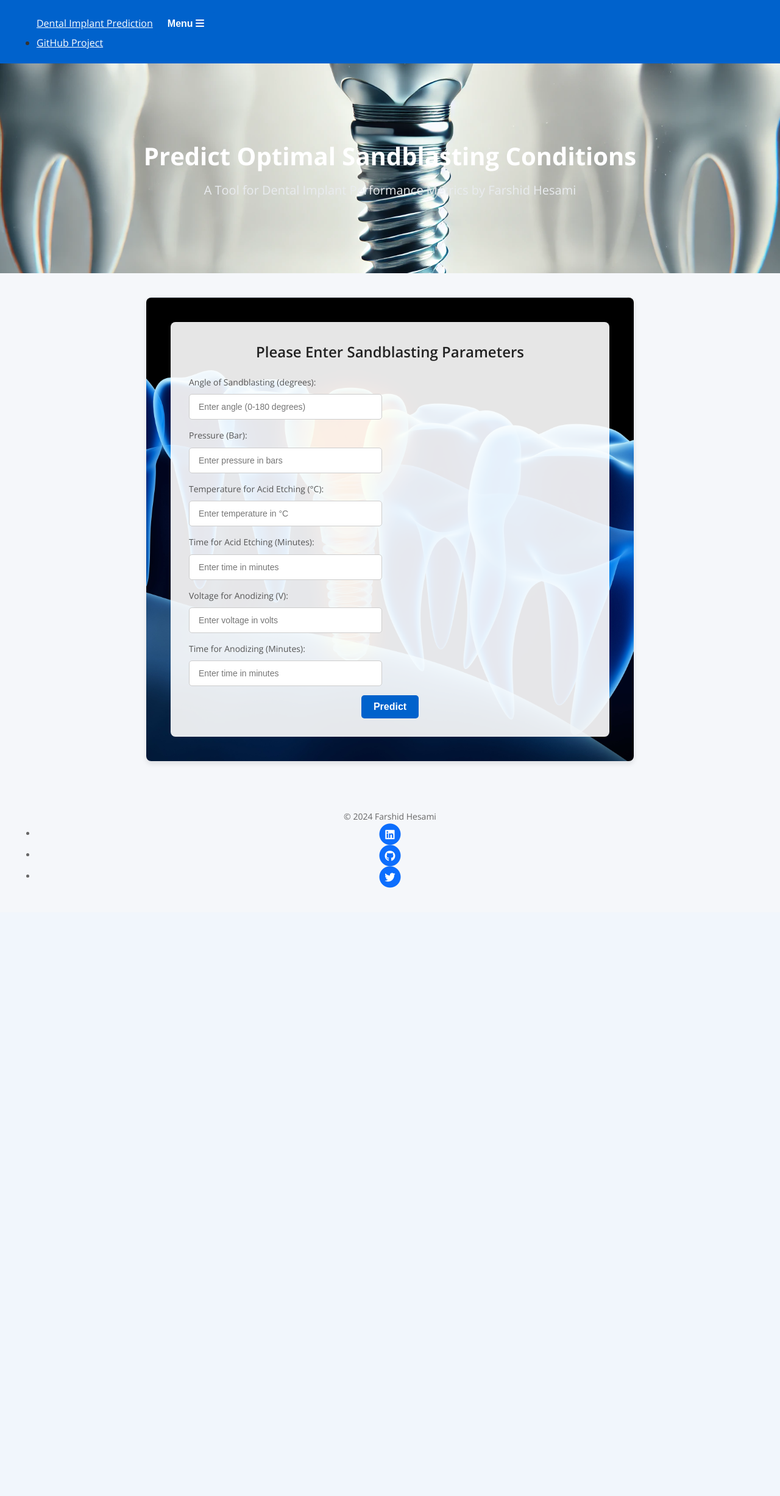
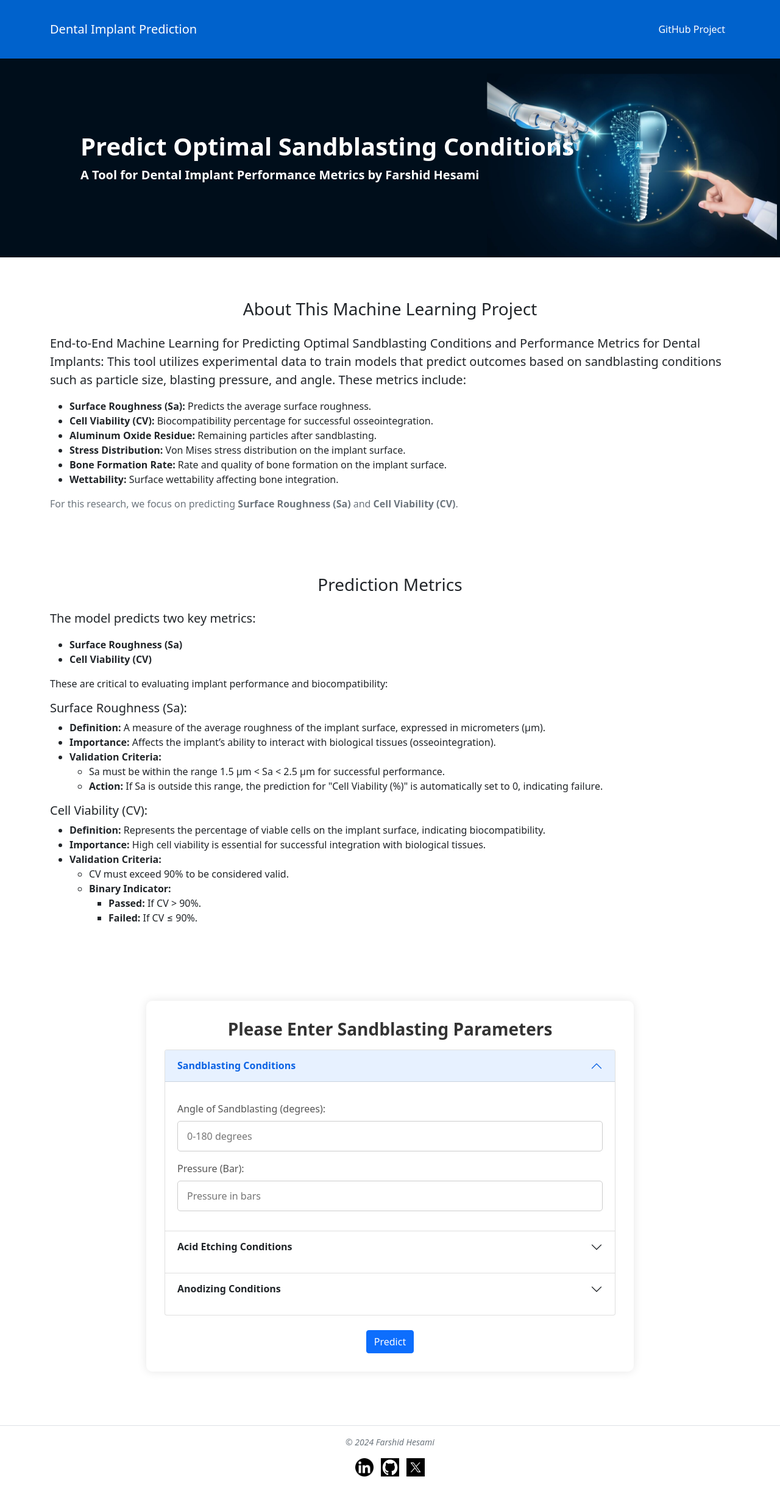
Before and after one commit to farshidhesami/End_to_End_ML_Dental_Implant_Sandblasting, a Flask app: page / in a window 1280 px wide. Shown: the whole page at 61% size. Before the commit the page ends 1456 px from the top, so only its background shows below. Run offline with Flask 3, Linux system fonts and the light colour scheme; some libraries are stand-ins or nearby versions.

Commit message:
" update a " template.py "

```diff
--- a/static/css/styles.css
+++ b/static/css/styles.css
@@ -57,12 +57,12 @@ body {
   font-size: 2.5rem;
   font-weight: 700;
   margin-bottom: 0.5rem;
-  color: #ffffff;
+  color: white; /* Changed to white */
 }
 
 .site-heading .subheading {
   font-size: 1.25rem;
-  color: #e9ecef;
+  color: white; /* Changed to white */
   font-weight: 300;
 }
 
--- a/templates/index.html
+++ b/templates/index.html
@@ -10,7 +10,7 @@
     <link rel="icon" type="image/x-icon" href="static/img/favicon.ico">
     <link href="https://fonts.googleapis.com/css?family=Lora:400,700|Open+Sans:300,400,600,700,800" rel="stylesheet">
     <link href="static/css/styles.css" rel="stylesheet">
-    <link href="static/css2/style.css" rel="stylesheet">
+    <link href="https://cdn.jsdelivr.net/npm/bootstrap@5.1.0/dist/css/bootstrap.min.css" rel="stylesheet">
     <script src="https://kit.fontawesome.com/a076d05399.js" crossorigin="anonymous"></script>
 </head>
 
@@ -34,14 +34,77 @@
     <!-- Page Header -->
     <header class="masthead" style="background-image: url('static/img/dental_implant.jpg');">
         <div class="container">
-            <div class="site-heading">
-                <h1>Predict Optimal Sandblasting Conditions</h1>
-                <span class="subheading">A Tool for Dental Implant Performance Metrics by Farshid Hesami</span>
+            <div class="site-heading" style="text-align: left; padding-left: 50px;">
+                <h1 style="margin-left: 0; color: white;">Predict Optimal Sandblasting Conditions</h1>
+                <span class="subheading fw-bold" style="margin-left: 0; color: white;">A Tool for Dental Implant Performance Metrics by Farshid Hesami</span>
             </div>
         </div>
     </header>
 
-    <!-- Main Content -->
+    <!-- About Section -->
+    <section class="mt-5">
+        <div class="container">
+            <h3 class="text-center mb-4">About This Machine Learning Project</h3>
+            <p class="lead">
+                <strong>End-to-End Machine Learning for Predicting Optimal Sandblasting Conditions and Performance Metrics for Dental Implants:</strong>
+                This tool utilizes experimental data to train models that predict outcomes based on sandblasting conditions such as particle size, blasting pressure, and angle.
+                These metrics include:
+            </p>
+            <ul>
+                <li><strong>Surface Roughness (Sa):</strong> Predicts the average surface roughness.</li>
+                <li><strong>Cell Viability (CV):</strong> Biocompatibility percentage for successful osseointegration.</li>
+                <li><strong>Aluminum Oxide Residue:</strong> Remaining particles after sandblasting.</li>
+                <li><strong>Stress Distribution:</strong> Von Mises stress distribution on the implant surface.</li>
+                <li><strong>Bone Formation Rate:</strong> Rate and quality of bone formation on the implant surface.</li>
+                <li><strong>Wettability:</strong> Surface wettability affecting bone integration.</li>
+            </ul>
+            <p class="text-muted">For this research, we focus on predicting <strong>Surface Roughness (Sa)</strong> and <strong>Cell Viability (CV)</strong>.</p>
+        </div>
+    </section>
+
+    <!-- Prediction Metrics Section -->
+    <section class="mt-5">
+        <div class="container">
+            <h3 class="text-center mb-4">Prediction Metrics</h3>
+            <p class="lead">The model predicts two key metrics:</p>
+            <ul>
+                <li><strong>Surface Roughness (Sa)</strong></li>
+                <li><strong>Cell Viability (CV)</strong></li>
+            </ul>
+            <p>These are critical to evaluating implant performance and biocompatibility:</p>
+
+            <h5>Surface Roughness (Sa):</h5>
+            <ul>
+                <li><strong>Definition:</strong> A measure of the average roughness of the implant surface, expressed in micrometers (µm).</li>
+                <li><strong>Importance:</strong> Affects the implant’s ability to interact with biological tissues (osseointegration).</li>
+                <li><strong>Validation Criteria:</strong>
+                    <ul>
+                        <li>Sa must be within the range 1.5 μm &lt; Sa &lt; 2.5 μm for successful performance.</li>
+                        <li><strong>Action:</strong> If Sa is outside this range, the prediction for "Cell Viability (%)" is automatically set to 0, indicating failure.</li>
+                    </ul>
+                </li>
+            </ul>
+
+            <h5>Cell Viability (CV):</h5>
+            <ul>
+                <li><strong>Definition:</strong> Represents the percentage of viable cells on the implant surface, indicating biocompatibility.</li>
+                <li><strong>Importance:</strong> High cell viability is essential for successful integration with biological tissues.</li>
+                <li><strong>Validation Criteria:</strong>
+                    <ul>
+                        <li>CV must exceed 90% to be considered valid.</li>
+                        <li><strong>Binary Indicator:</strong>
+                            <ul>
+                                <li><strong>Passed:</strong> If CV &gt; 90%.</li>
+                                <li><strong>Failed:</strong> If CV ≤ 90%.</li>
+                            </ul>
+                        </li>
+                    </ul>
+                </li>
+            </ul>
+        </div>
+    </section>
+
+    <!-- Input Form Section -->
     <div class="container mt-5">
         <!-- Display error message if provided -->
         {% if error_message %}
@@ -50,98 +113,76 @@
         </div>
         {% endif %}
 
-        <div class="form-v9-content" style="background-image: url('static/img/form-v9.jpg')">
+        <!-- Input Form -->
+        <div class="form-v9-content">
             <form class="form-detail" action="/predict" method="post">
                 <h2>Please Enter Sandblasting Parameters</h2>
-
-                <!-- Form Rows for Inputs -->
+                <div class="accordion" id="inputAccordion">
+                    <!-- Sandblasting Section -->
+                    <div class="accordion-item">
+                        <h2 class="accordion-header" id="headingSandblasting">
+                            <button class="accordion-button" type="button" data-bs-toggle="collapse" data-bs-target="#collapseSandblasting" aria-expanded="true" aria-controls="collapseSandblasting">
+                                Sandblasting Conditions
+                            </button>
+                        </h2>
+                        <div id="collapseSandblasting" class="accordion-collapse collapse show" aria-labelledby="headingSandblasting">
+                            <div class="accordion-body">
                                 <div class="form-row">
                                     <label for="angle_sandblasting">Angle of Sandblasting (degrees):</label>
-                    <input
-                        type="number"
-                        name="angle_sandblasting"
-                        id="angle_sandblasting"
-                        class="input-text"
-                        step="0.01"
-                        min="0"
-                        max="180"
-                        placeholder="Enter angle (0-180 degrees)"
-                        aria-label="Angle of Sandblasting"
-                        required>
+                                    <input type="number" name="angle_sandblasting" id="angle_sandblasting" class="input-text" step="0.01" min="0" max="180" placeholder="0-180 degrees" required>
+                                </div>
+                                <div class="form-row">
+                                    <label for="pressure_sandblasting_bar">Pressure (Bar):</label>
+                                    <input type="number" name="pressure_sandblasting_bar" id="pressure_sandblasting_bar" class="input-text" step="0.01" min="0" placeholder="Pressure in bars" required>
+                                </div>
+                            </div>
+                        </div>
+                    </div>
+                    <!-- Acid Etching Section -->
+                    <div class="accordion-item">
+                        <h2 class="accordion-header" id="headingEtching">
+                            <button class="accordion-button collapsed" type="button" data-bs-toggle="collapse" data-bs-target="#collapseEtching" aria-expanded="false" aria-controls="collapseEtching">
+                                Acid Etching Conditions
+                            </button>
+                        </h2>
+                        <div id="collapseEtching" class="accordion-collapse collapse" aria-labelledby="headingEtching">
+                            <div class="accordion-body">
+                                <div class="form-row">
+                                    <label for="temperature_acid_etching">Temperature for Acid Etching (°C):</label>
+                                    <input type="number" name="temperature_acid_etching" id="temperature_acid_etching" class="input-text" step="0.1" min="0" placeholder="Temperature in °C" required>
+                                </div>
+                                <div class="form-row">
+                                    <label for="time_acid_etching_min">Time for Acid Etching (Minutes):</label>
+                                    <input type="number" name="time_acid_etching_min" id="time_acid_etching_min" class="input-text" step="0.01" min="0" placeholder="Time in minutes" required>
+                                </div>
+                            </div>
+                        </div>
                     </div>
 
-                <div class="form-row">
-                    <label for="pressure_sandblasting_bar">Pressure (Bar):</label>
-                    <input
-                        type="number"
-                        name="pressure_sandblasting_bar"
-                        id="pressure_sandblasting_bar"
-                        class="input-text"
-                        step="0.01"
-                        min="0"
-                        placeholder="Enter pressure in bars"
-                        aria-label="Pressure in bars"
-                        required>
-                </div>
-
-                <div class="form-row">
-                    <label for="temperature_acid_etching">Temperature for Acid Etching (°C):</label>
-                    <input
-                        type="number"
-                        name="temperature_acid_etching"
-                        id="temperature_acid_etching"
-                        class="input-text"
-                        step="0.1"
-                        min="0"
-                        placeholder="Enter temperature in °C"
-                        aria-label="Temperature for Acid Etching"
-                        required>
-                </div>
-
-                <div class="form-row">
-                    <label for="time_acid_etching_min">Time for Acid Etching (Minutes):</label>
-                    <input
-                        type="number"
-                        name="time_acid_etching_min"
-                        id="time_acid_etching_min"
-                        class="input-text"
-                        step="0.01"
-                        min="0"
-                        placeholder="Enter time in minutes"
-                        aria-label="Time for Acid Etching"
-                        required>
-                </div>
-
+                    <!-- Anodizing Section -->
+                    <div class="accordion-item">
+                        <h2 class="accordion-header" id="headingAnodizing">
+                            <button class="accordion-button collapsed" type="button" data-bs-toggle="collapse" data-bs-target="#collapseAnodizing" aria-expanded="false" aria-controls="collapseAnodizing">
+                                Anodizing Conditions
+                            </button>
+                        </h2>
+                        <div id="collapseAnodizing" class="accordion-collapse collapse" aria-labelledby="headingAnodizing">
+                            <div class="accordion-body">
                                 <div class="form-row">
                                     <label for="voltage_anodizing_v">Voltage for Anodizing (V):</label>
-                    <input
-                        type="number"
-                        name="voltage_anodizing_v"
-                        id="voltage_anodizing_v"
-                        class="input-text"
-                        step="0.1"
-                        min="0"
-                        placeholder="Enter voltage in volts"
-                        aria-label="Voltage for Anodizing"
-                        required>
+                                    <input type="number" name="voltage_anodizing_v" id="voltage_anodizing_v" class="input-text" step="0.1" min="0" placeholder="Voltage in volts" required>
                                 </div>
-
                                 <div class="form-row">
                                     <label for="time_anodizing_min">Time for Anodizing (Minutes):</label>
-                    <input
-                        type="number"
-                        name="time_anodizing_min"
-                        id="time_anodizing_min"
-                        class="input-text"
-                        step="0.01"
-                        min="0"
-                        placeholder="Enter time in minutes"
-                        aria-label="Time for Anodizing"
-                        required>
+                                    <input type="number" name="time_anodizing_min" id="time_anodizing_min" class="input-text" step="0.01" min="0" placeholder="Time in minutes" required>
+                                </div>
+                            </div>
+                        </div>
+                    </div>
                 </div>
 
                 <!-- Submit Button -->
-                <div class="form-row-last">
+                <div class="form-row-last mt-4">
                     <button type="submit" class="btn btn-primary">Predict</button>
                 </div>
             </form>
@@ -151,30 +192,21 @@
     <!-- Footer -->
     <footer class="border-top mt-5">
         <div class="container text-center py-3">
-            <div class="small text-muted fst-italic">© 2024 Farshid Hesami</div>
-            <ul class="list-inline mt-2">
+            <div class="small text-muted fst-italic mb-3">© 2024 Farshid Hesami</div>
+            <ul class="list-inline">
                 <li class="list-inline-item">
                     <a href="https://www.linkedin.com/in/farshid-hesami-33a09529/" target="_blank">
-                        <span class="fa-stack fa-lg">
-                            <i class="fas fa-circle fa-stack-2x"></i>
-                            <i class="fab fa-linkedin fa-stack-1x fa-inverse"></i>
-                        </span>
+                        <img src="static/img/LinkedIn.jpg" alt="LinkedIn" style="width: 30px; height: 30px;">
                     </a>
                 </li>
                 <li class="list-inline-item">
                     <a href="https://github.com/farshidhesami" target="_blank">
-                        <span class="fa-stack fa-lg">
-                            <i class="fas fa-circle fa-stack-2x"></i>
-                            <i class="fab fa-github fa-stack-1x fa-inverse"></i>
-                        </span>
+                        <img src="static/img/GitHub.jpg" alt="GitHub" style="width: 30px; height: 30px;">
                     </a>
                 </li>
                 <li class="list-inline-item">
                     <a href="https://twitter.com/FarshidH2018" target="_blank">
-                        <span class="fa-stack fa-lg">
-                            <i class="fas fa-circle fa-stack-2x"></i>
-                            <i class="fab fa-twitter fa-stack-1x fa-inverse"></i>
-                        </span>
+                        <img src="static/img/Twitter.jpg" alt="Twitter" style="width: 30px; height: 30px;">
                     </a>
                 </li>
             </ul>
@@ -183,8 +215,6 @@
 
     <!-- Bootstrap core JS -->
     <script src="https://cdn.jsdelivr.net/npm/bootstrap@5.1.0/dist/js/bootstrap.bundle.min.js"></script>
-    <!-- Core theme JS -->
-    <script src="static/js/scripts.js"></script>
 </body>
 
 </html>
```
Also changed, not shown: static/img/GitHub.jpg (added), static/img/Twitter.jpg, static/img/dental_implant.jpg. Lines whose indentation alone changed are shown as unchanged.
